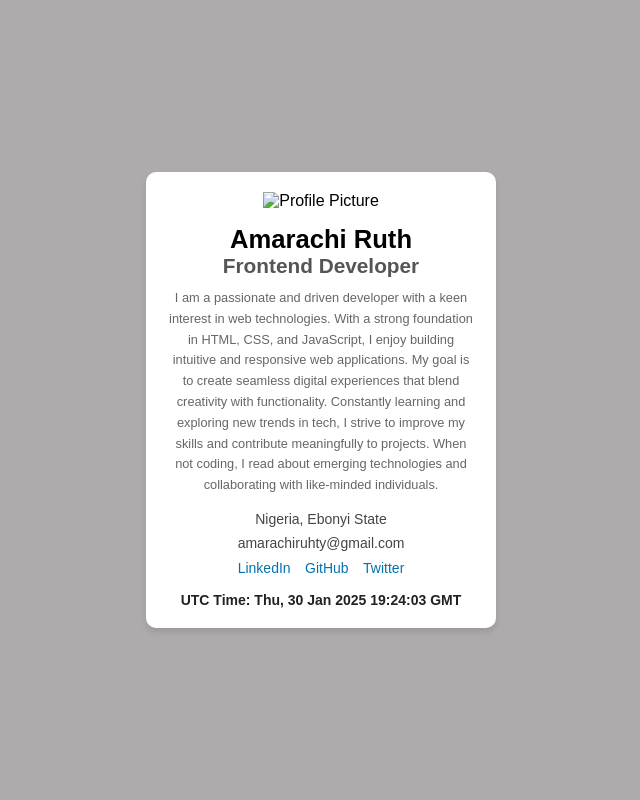
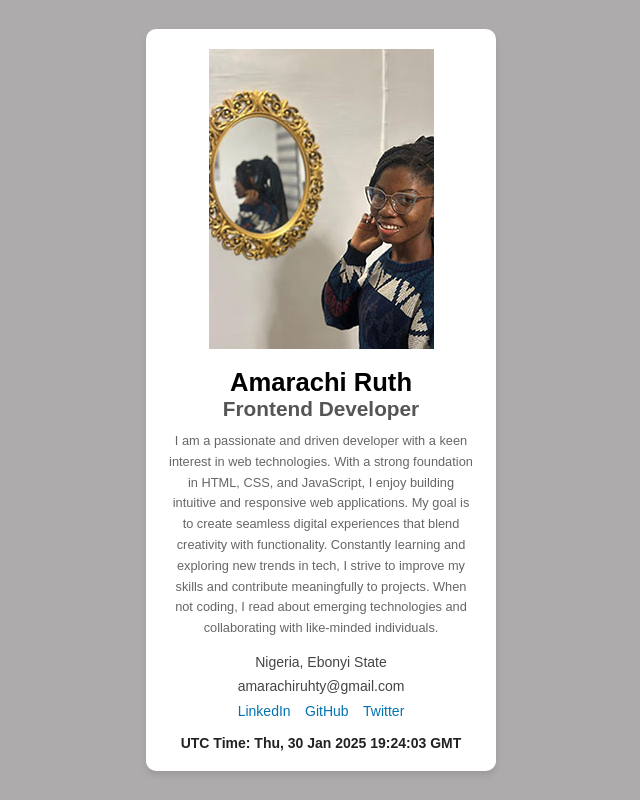
Before and after one commit to maracodez/Profile-Card, a plain HTML site: page index.html in a window 1280 px wide. Shown: the whole page, without its empty margins (319-959 px from the left). Drawn offline with Linux system fonts and the light colour scheme; the site is published under a folder, as on GitHub Pages, so addresses that start at the root find nothing.

Commit message:
fixed error

```diff
--- a/index.html
+++ b/index.html
@@ -5,11 +5,11 @@
         <meta name="viewport" content="width=device-width, initial-scale=1.0">
         <title>Profile Card</title>
         <link rel="stylesheet" href="style.css">
-        <link rel="shortcut icon" href="/assets/profile.jpg" type="image/x-icon">
+        <link rel="shortcut icon" href="./assets/profile.jpg" type="image/x-icon">
     </head>
     <body>
         <div class="profile-card">
-            <img src="/assets/profile.jpg" alt="Profile Picture" class="profile-picture" data-testid="profilePicture">
+            <img src="./assets/profile.jpg" alt="Profile Picture" class="profile-picture" data-testid="profilePicture">
 
             <h2 class="full-name" data-testid="fullName">Amarachi Ruth</h2>
 
```
